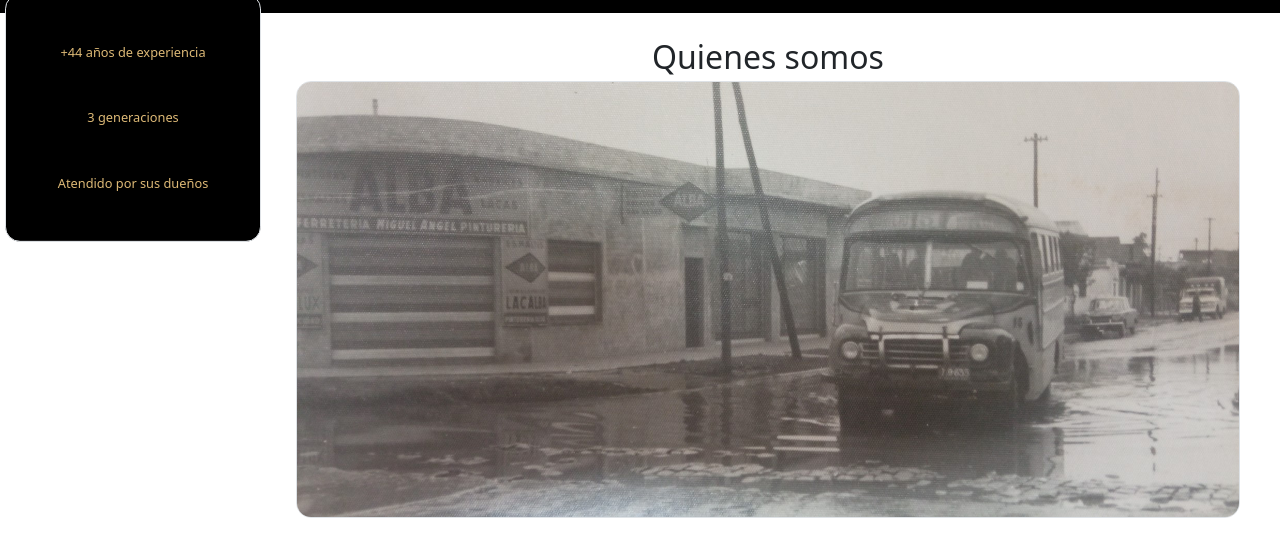
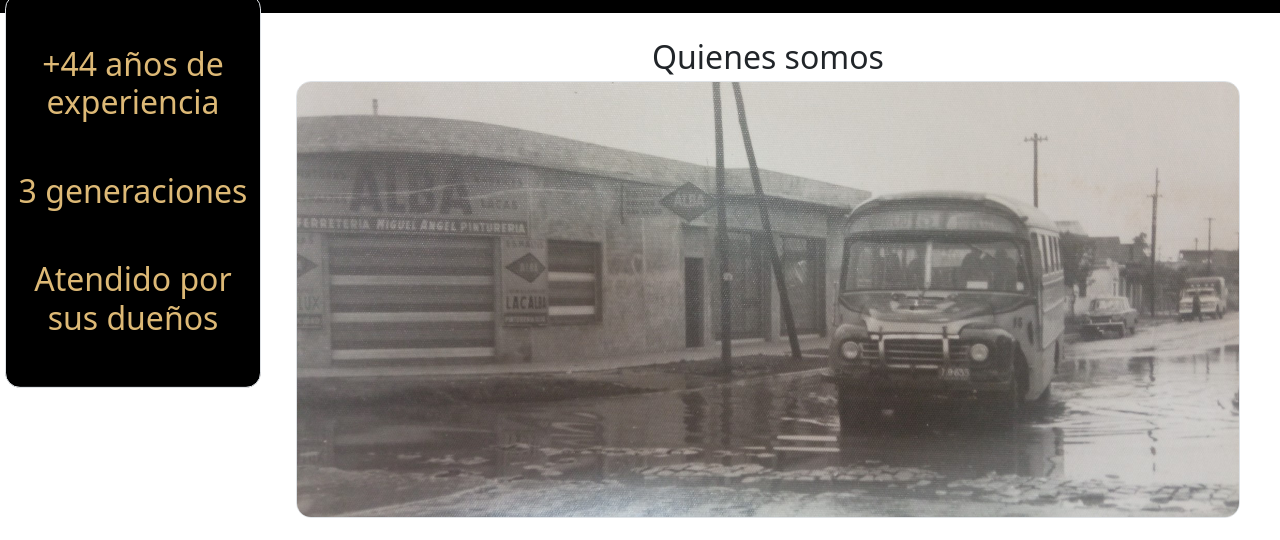
Before and after one commit to leonardodn1984/dasNevesSass, a website: page index.html in a window 1280 px wide. Shown: the part 145-685 px from the top of the page. Drawn offline with nearby package versions, Linux system fonts and the light colour scheme.

Commit message:
corrigiendo texto banner

```diff
--- a/scss/_tipografia.scss
+++ b/scss/_tipografia.scss
@@ -14,7 +14,3 @@ h3{
 a {
     color: white;
 }
-//text banner
-aside div h2 {
-    font-size: 80%;
-}
```
Also changed, not shown: css/destino.css, 1 other file.
